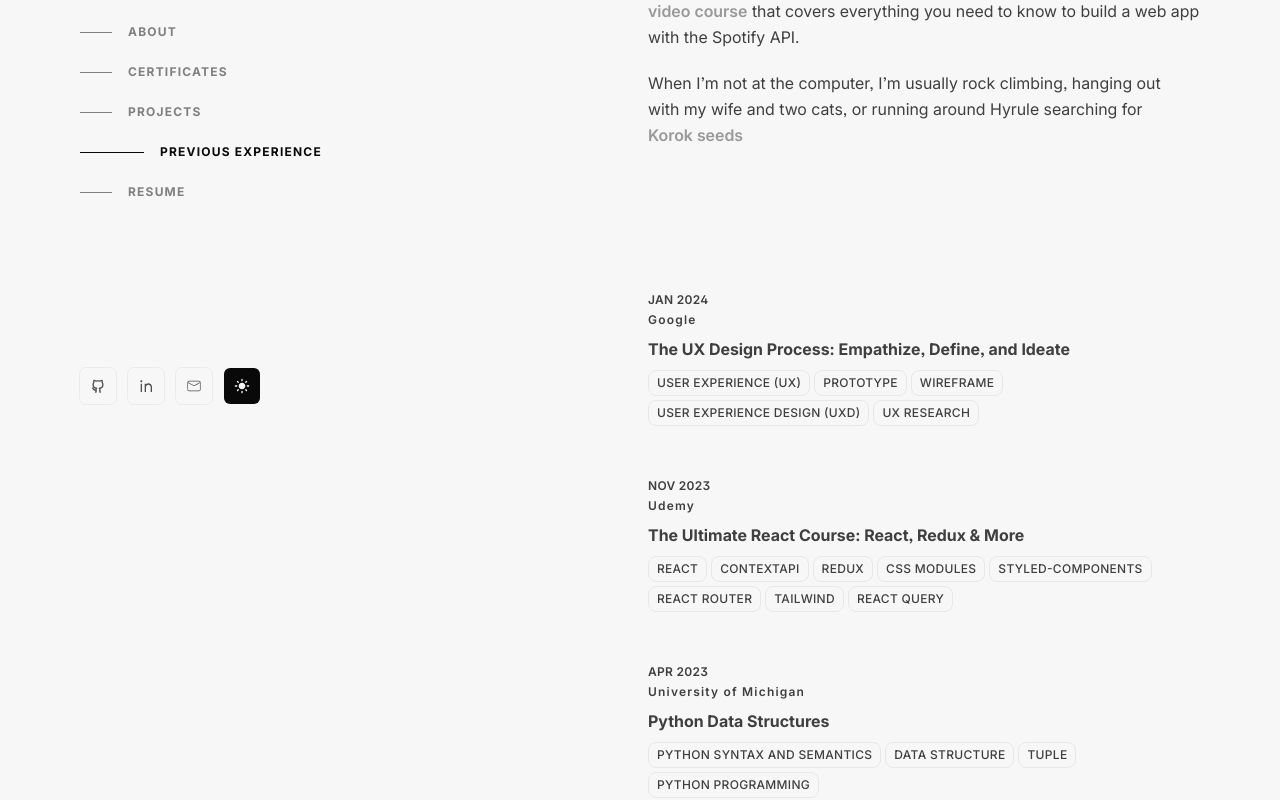
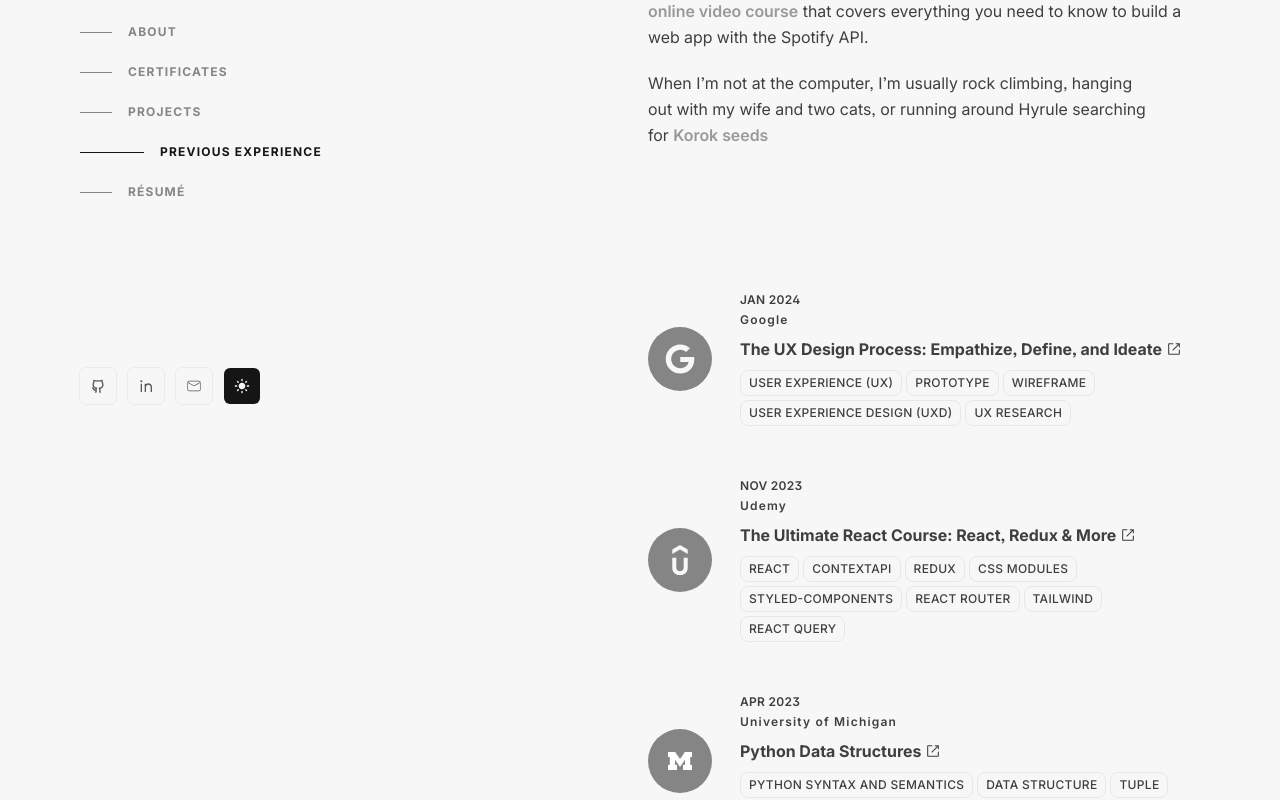
Before and after one commit to salahmohsen/portfolio, a Next.js app: page / in a window 1280 px wide. Shown: the part 300-1100 px from the top of the page. Built offline with nearby package versions, Linux system fonts and the light colour scheme.

Commit message:
Enhance certificates section and other ui improvements

```diff
--- a/app/components/common/externalLink.jsx
+++ b/app/components/common/externalLink.jsx
@@ -1,12 +1,25 @@
-const ExternalLink = ({ children, url, className, colored = true }) => {
+import { RxExternalLink } from "react-icons/rx";
+
+const ExternalLink = ({
+  children,
+  url,
+  className,
+  colored = true,
+  icon = false,
+}) => {
   return (
     <a
       href={url}
       target="_blank"
       rel="noopener noreferrer"
-      className={`${colored ? "text-lightHref hover:text-orange dark:text-nightHref dark:hover:text-orange" : ""} font-semibold  transition-colors duration-200 ease-in-out   `}
+      className={`${colored ? "text-lightHref hover:text-orange dark:text-nightHref dark:hover:text-orange" : ""} inline-flex items-center gap-1 font-semibold transition-colors duration-200 ease-in-out`}
     >
-      {children}
+      <span>{children}</span>
+      {icon && (
+        <span>
+          <RxExternalLink />
+        </span>
+      )}
     </a>
   );
 };
--- a/app/components/sections/certificates/certificateItem.jsx
+++ b/app/components/sections/certificates/certificateItem.jsx
@@ -1,20 +1,38 @@
-import { RiGoogleLine } from "react-icons/ri";
-import { SiUdemy } from "react-icons/si";
-import { FaFreeCodeCamp } from "react-icons/fa";
-import { SiCoursera } from "react-icons/si";
+import Image from "next/image";
+import ExternalLink from "../../common/externalLink";
+import { RxExternalLink } from "react-icons/rx";
 
 const CertificateItem = ({
-  key,
   name,
   issuingOrganization,
   certificateLink,
   issueDate,
   skills,
+  organizationIcon,
 }) => {
+  const svgComponent =
+    typeof organizationIcon === "object" ? organizationIcon : null;
+  const regularImage =
+    typeof organizationIcon === "string" ? (
+      <Image
+        src={organizationIcon}
+        alt="Organisation issued the certificate"
+        width={24}
+        height={24}
+        className="dark:lg:group-hover:invert"
+      />
+    ) : null;
+
   return (
     <li className="mb-12">
-      <article className="group relative scale-100 pb-1 transition-all duration-200 ease-in-out lg:hover:!scale-105 lg:hover:!opacity-100 lg:group-hover:scale-75 lg:group-hover/list:opacity-50">
-        <div className="absolute -inset-4 -z-0 hidden rounded-lg lg:-inset-x-6 lg:block lg:group-hover:border lg:group-hover:bg-night/0 lg:group-hover:drop-shadow-lg dark:lg:group-hover:border-light/5 dark:lg:group-hover:bg-light/5"></div>
+      <a href={certificateLink} target="_blank">
+        <article className="group relative flex items-center gap-7 pb-1 transition-all duration-200 ease-in-out  lg:hover:!opacity-100  lg:group-hover/list:opacity-50">
+          <aside
+            className={`flex aspect-square h-16 w-16 items-center justify-center rounded-full bg-night/50 text-3xl text-light transition-all duration-200 ease-linear dark:bg-light/5 lg:group-hover:scale-125 lg:group-hover:bg-night dark:lg:group-hover:bg-light dark:lg:group-hover:text-night`}
+          >
+            {svgComponent || regularImage}
+          </aside>
+          <div>
             <header className="flex flex-col gap-1 font-bold">
               <p className="text-xs font-semibold uppercase tracking-wide">
                 {issueDate}
@@ -22,7 +40,12 @@
               <p className="text-xs font-semibold tracking-widest">
                 {issuingOrganization}
               </p>
-          <p className="mb-2 mt-1 tracking-normal">{name}</p>
+              <p className="mb-2 mt-1 flex items-center gap-1 tracking-normal">
+                <span>{name}</span>
+                <span>
+                  <RxExternalLink />
+                </span>
+              </p>
             </header>
             <div>
               <div className="flex flex-wrap gap-1">
@@ -36,7 +59,9 @@
                 ))}
               </div>
             </div>
+          </div>
         </article>
+      </a>
     </li>
   );
 };
--- a/app/components/sections/certificates/certificates.jsx
+++ b/app/components/sections/certificates/certificates.jsx
@@ -12,6 +12,7 @@
           certificateLink={el.certificateLink}
           issueDate={el.issueDate}
           skills={el.skills}
+          organizationIcon={el.organizationIcon}
         />
       ))}
     </ol>
--- a/app/components/sections/experience/experience.jsx
+++ b/app/components/sections/experience/experience.jsx
@@ -1,8 +1,10 @@
 import { Data_experience } from "@/app/data/data";
 import ExperienceItem from "./experienceItem";
+import ExternalLink from "../../common/externalLink";
 
 const Experience = () => {
   return (
+    <>
       <ol className="group/list">
         {Data_experience.map((el) => (
           <ExperienceItem
@@ -16,6 +18,12 @@
           />
         ))}
       </ol>
+      <div className="flex gap-1">
+        <ExternalLink url={"/resume.pdf"} icon={true}>
+          View Full Résumé
+        </ExternalLink>
+      </div>
+    </>
   );
 };
 
--- a/app/components/sections/experience/experienceItem.jsx
+++ b/app/components/sections/experience/experienceItem.jsx
@@ -13,7 +13,7 @@
     <li className="mb-12">
       <ExternalLink url={link} className={"!text-night"} colored={false}>
         <article className=" group relative grid scale-100 pb-1 transition-all duration-200 ease-in-out sm:grid-cols-8 sm:gap-8 md:gap-4 lg:hover:!scale-105 lg:hover:!opacity-100 lg:group-hover:scale-75 lg:group-hover/list:opacity-50">
-          <div className="absolute -inset-4 -z-0 hidden rounded-lg lg:-inset-x-6 lg:block lg:group-hover:border lg:group-hover:bg-night/0 lg:group-hover:drop-shadow-lg dark:lg:group-hover:border-light/5 dark:lg:group-hover:bg-light/5"></div>
+          <div className="absolute -inset-4 -z-10 hidden rounded-lg lg:-inset-x-6 lg:block lg:group-hover:border lg:group-hover:bg-night/0 lg:group-hover:drop-shadow-lg dark:lg:group-hover:border-light/5 dark:lg:group-hover:bg-light/5"></div>
           <header className="z-10 mt-1 text-xs font-semibold uppercase tracking-wide sm:col-span-2 ">
             {duration}
           </header>
--- a/app/data/data.jsx
+++ b/app/data/data.jsx
@@ -1,4 +1,6 @@
 import ExternalLink from "../components/common/externalLink";
+import { FaFreeCodeCamp, FaGoogle } from "react-icons/fa";
+import { SiUdemy } from "react-icons/si";
 
 export const profileName = "Salah Mohsen";
 export const profileTitle = "Designer & Developer";
@@ -10,13 +12,13 @@
   "certificates",
   "projects",
   "previous experience",
-  ["resume", "/resume.pdf"],
+  ["Résumé", "/resume.pdf"],
 ];
 
 export const Data_About = () => {
   return (
     <>
-      <p className="mb-5">
+      <p className="mb-5 text-pretty">
         Back in 2012, I decided to try my hand at creating custom Tumblr themes
         and tumbled head first into the rabbit hole of coding and web
         development. Fast-forward to today, and I’ve had the privilege of
@@ -26,14 +28,14 @@
         {<ExternalLink url="#">student-led design studio</ExternalLink>}, and a{" "}
         {<ExternalLink url="#">huge corporation.</ExternalLink>}
       </p>
-      <p className="mb-5">
+      <p className="mb-5 text-pretty">
         My main focus these days is building products and leading projects for
         our clients at {<ExternalLink url="#">Upstatement</ExternalLink>}. In my
         free time I’ve also released an{" "}
         {<ExternalLink url="#">online video course</ExternalLink>} that covers
         everything you need to know to build a web app with the Spotify API.
       </p>
-      <p className="mb-5">
+      <p className="mb-5 text-pretty">
         When I’m not at the computer, I’m usually rock climbing, hanging out
         with my wife and two cats, or running around Hyrule searching for{" "}
         {<ExternalLink url="#">Korok seeds</ExternalLink>}
@@ -47,6 +49,7 @@
     id: 1,
     name: "The UX Design Process: Empathize, Define, and Ideate",
     issuingOrganization: "Google",
+    organizationIcon: <FaGoogle />,
     certificateLink:
       "https://coursera.org/share/e5cce9bb9de611ae4ec621d81e6128d2",
     issueDate: "Jan 2024",
@@ -62,6 +65,8 @@
     id: 2,
     name: "The Ultimate React Course: React, Redux & More",
     issuingOrganization: "Udemy",
+    organizationIcon: <SiUdemy />,
+
     certificateLink:
       "https://www.udemy.com/certificate/UC-3af97ccb-793c-4fdf-b00c-277362a3de8d/",
     issueDate: "Nov 2023",
@@ -80,6 +85,7 @@
     id: 3,
     name: "Python Data Structures",
     issuingOrganization: "University of Michigan",
+    organizationIcon: "/images/michigan.png",
     certificateLink:
       "https://coursera.org/share/77d433943bcbc3acab90b46c75f5e7d9",
     issueDate: "Apr 2023",
@@ -92,8 +98,9 @@
   },
   {
     id: 4,
-    name: " The Complete JavaScript Course: From Zero to Expert!",
+    name: "The Complete JavaScript Course: From Zero to Expert!",
     issuingOrganization: "Udemy",
+    organizationIcon: <SiUdemy />,
     certificateLink:
       "https://www.udemy.com/certificate/UC-bed0ce2c-7516-430a-a893-40ca7b96a6d5/",
     issueDate: "Jan 2023",
@@ -109,6 +116,7 @@
     id: 5,
     name: "Responsive Web Design",
     issuingOrganization: "freeCodeCamp",
+    organizationIcon: <FaFreeCodeCamp />,
     certificateLink:
       "https://freecodecamp.org/certification/salahmohsen/responsive-web-design",
     issueDate: "Aug 2021",
@@ -118,6 +126,7 @@
     id: 6,
     name: "JavaScript Algorithms and Data Structures",
     issuingOrganization: "freeCodeCamp",
+    organizationIcon: <FaFreeCodeCamp />,
     certificateLink:
       "https://www.freecodecamp.org/certification/salahmohsen/javascript-algorithms-and-data-structures",
     issueDate: "Sept 2020",
@@ -163,3 +172,30 @@
     link: "https://www.behance.net/gallery/77775569/El-Moulid-A-Self-Portrait-Through-Others",
   },
 ];
+
+export const Data_Projects = [
+  {
+    id: "1",
+    name: "Portfolio",
+    createdAt: "Jan 2024",
+    image: "",
+    description: "",
+    technologies: [{ name: "", icon: "" }],
+  },
+  {
+    id: "2",
+    name: "",
+    createdAt: "",
+    image: "",
+    description: "",
+    technologies: [{ name: "", icon: "" }],
+  },
+  {
+    id: "3",
+    name: "",
+    createdAt: "",
+    image: "",
+    description: "",
+    technologies: [{ name: "", icon: "" }],
+  },
+];
--- a/tailwind.config.js
+++ b/tailwind.config.js
@@ -9,7 +9,7 @@
   theme: {
     extend: {
       colors: {
-        night: "#09090a",
+        night: "#151515",
         nightFaded: "#d2d2d2",
         nightHref: "#f7f7f8",
         light: "#f7f7f8",
```
Also changed, not shown: public/images/michigan.png (added). Lines whose indentation alone changed are shown as unchanged.
